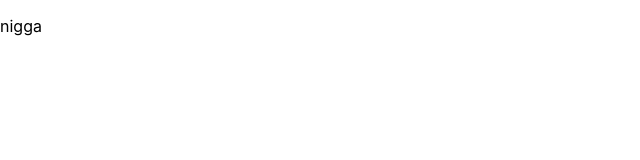
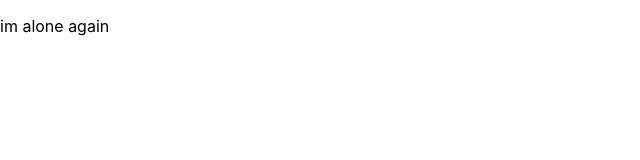
Before and after one commit to Savino223/reacthw, a JavaScript app: page / in a window 1280 px wide. Shown: the top 160 px of the page, without its empty margins (0-640 px from the left). Built offline with nearby package versions, Linux system fonts and the light colour scheme; the HTML template or start-up script is replaced by a standard one.

Commit message:
commit pls

```diff
--- a/src/App.js
+++ b/src/App.js
@@ -1,7 +1,7 @@
 function App() {
   return (
     <div>
-      <p>nigga</p>
+      <p>im alone again</p>
     </div>
   );
 }
```
